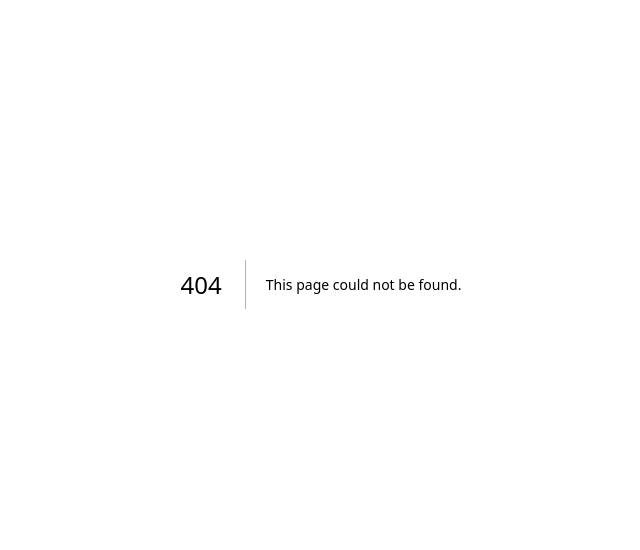
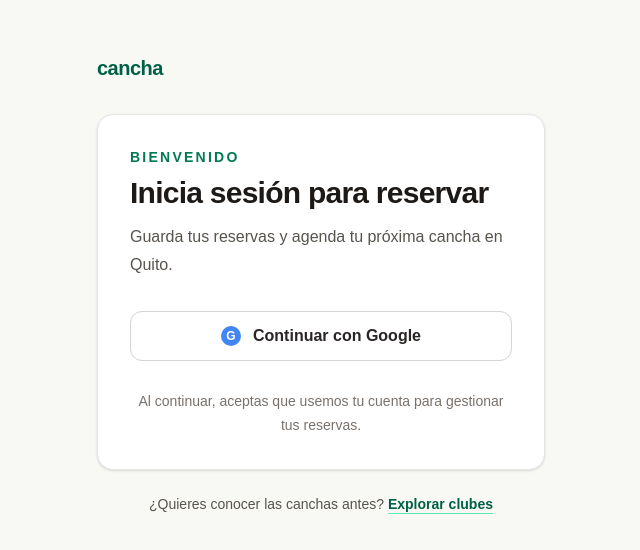
Before and after one commit to fquintanilla/tennis-booking, a Next.js app: page /login in a window 1280 px wide. Before the commit this address had no page. Shown: the part 116-666 px from the top of the page, without its empty margins (319-959 px from the left). Built offline with nearby package versions, Linux system fonts and the light colour scheme.

Commit message:
add login page

```diff
--- /dev/null
+++ b/src/app/auth/callback/route.ts
@@ -0,0 +1,35 @@
+import { createServerClient } from "@supabase/ssr";
+import { NextRequest, NextResponse } from "next/server";
+
+export async function GET(request: NextRequest) {
+  const code = request.nextUrl.searchParams.get("code");
+  const destination = new URL("/clubs", request.url);
+  const response = NextResponse.redirect(destination);
+
+  if (!code) {
+    return NextResponse.redirect(new URL("/login?error=missing-code", request.url));
+  }
+
+  const supabase = createServerClient(
+    process.env.NEXT_PUBLIC_SUPABASE_URL!,
+    process.env.NEXT_PUBLIC_SUPABASE_PUBLISHABLE_KEY!,
+    {
+      cookies: {
+        getAll() {
+          return request.cookies.getAll();
+        },
+        setAll(cookiesToSet) {
+          cookiesToSet.forEach(({ name, value, options }) => response.cookies.set(name, value, options));
+        },
+      },
+    },
+  );
+
+  const { error } = await supabase.auth.exchangeCodeForSession(code);
+
+  if (error) {
+    return NextResponse.redirect(new URL("/login?error=authentication", request.url));
+  }
+
+  return response;
+}
--- /dev/null
+++ b/src/app/login/page.tsx
@@ -0,0 +1,73 @@
+"use client";
+
+import Link from "next/link";
+import { useSearchParams } from "next/navigation";
+import { useState } from "react";
+import { createClient } from "@/lib/supabase/client";
+
+export default function LoginPage() {
+  const searchParams = useSearchParams();
+  const [isLoading, setIsLoading] = useState(false);
+  const [error, setError] = useState<string | null>(null);
+  const callbackError = searchParams.get("error");
+
+  async function signInWithGoogle() {
+    setIsLoading(true);
+    setError(null);
+
+    const { error: signInError } = await createClient().auth.signInWithOAuth({
+      provider: "google",
+      options: {
+        redirectTo: `${window.location.origin}/auth/callback`,
+      },
+    });
+
+    if (signInError) {
+      setError("No pudimos iniciar sesión con Google. Inténtalo nuevamente.");
+      setIsLoading(false);
+    }
+  }
+
+  return (
+    <main className="flex min-h-screen items-center justify-center bg-[#f8f8f5] px-5 py-10 sm:px-8">
+      <section className="w-full max-w-md" aria-labelledby="login-title">
+        <Link className="inline-block text-xl font-bold tracking-tight text-emerald-800" href="/">
+          cancha
+        </Link>
+
+        <div className="mt-8 rounded-2xl border border-stone-200 bg-white p-6 shadow-sm sm:p-8">
+          <p className="text-sm font-semibold uppercase tracking-[0.16em] text-emerald-700">Bienvenido</p>
+          <h1 className="mt-2 text-3xl font-bold tracking-tight text-stone-900" id="login-title">
+            Inicia sesión para reservar
+          </h1>
+          <p className="mt-3 leading-7 text-stone-600">
+            Guarda tus reservas y agenda tu próxima cancha en Quito.
+          </p>
+
+          <button
+            className="mt-8 flex w-full items-center justify-center gap-3 rounded-xl border border-stone-300 bg-white px-4 py-3 font-semibold text-stone-800 transition hover:bg-stone-50 disabled:cursor-not-allowed disabled:opacity-60"
+            disabled={isLoading}
+            onClick={signInWithGoogle}
+            type="button"
+          >
+            <span aria-hidden="true" className="grid h-5 w-5 place-items-center rounded-full bg-[#4285f4] text-xs font-bold text-white">G</span>
+            {isLoading ? "Redirigiendo a Google..." : "Continuar con Google"}
+          </button>
+
+          {(error || callbackError) && <p className="mt-4 text-sm font-medium text-red-700" role="alert">{error ?? "No pudimos completar el inicio de sesión. Inténtalo nuevamente."}</p>}
+
+          <p className="mt-7 text-center text-sm leading-6 text-stone-500">
+            Al continuar, aceptas que usemos tu cuenta para gestionar tus reservas.
+          </p>
+        </div>
+
+        <p className="mt-6 text-center text-sm text-stone-600">
+          ¿Quieres conocer las canchas antes?{" "}
+          <Link className="font-semibold text-emerald-800 underline decoration-emerald-300 underline-offset-4 hover:text-emerald-950" href="/clubs">
+            Explorar clubes
+          </Link>
+        </p>
+      </section>
+    </main>
+  );
+}
--- a/src/app/reservation/confirm/page.tsx
+++ b/src/app/reservation/confirm/page.tsx
@@ -45,7 +45,7 @@ export default async function ConfirmReservationPage({
   const validTime = Boolean(time && /^([01]\d|2[0-3]):00$/.test(time));
   const validDuration = [1, 2, 3].includes(duration);
 
-  if (!court || !date || !time || !isValidDate(date) || !validTime || !validDuration) {
+  if (!courtId || !court || !date || !time || !isValidDate(date) || !validTime || !validDuration) {
     return (
       <main className="grid min-h-screen place-items-center bg-[#f8f8f5] px-5 text-center">
         <div className="max-w-md rounded-2xl border border-stone-200 bg-white p-7 shadow-sm">
```
Also changed, not shown: 1 other file (tests, documents, lock files or other folders).
